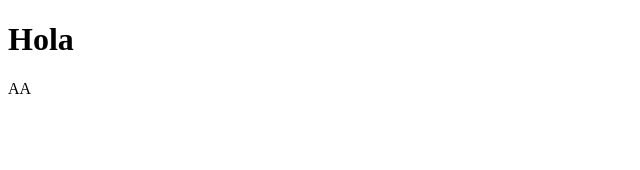
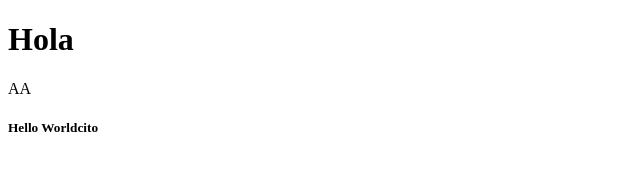
Before and after one commit to octaviodesalvatore/prueba-git, a plain HTML site: page index.html in a window 1280 px wide. Shown: the full height of the page, 0-640 px from the left. Drawn offline with Linux system fonts and the light colour scheme.

Commit message:
Hello worldcito

```diff
--- a/index.html
+++ b/index.html
@@ -10,5 +10,6 @@
     <h1>Hola</h1>
     <p>AA</p>
     <h4><a href=""></a></h4>
+    <h5>Hello Worldcito</h5>
   </body>
 </html>
```
